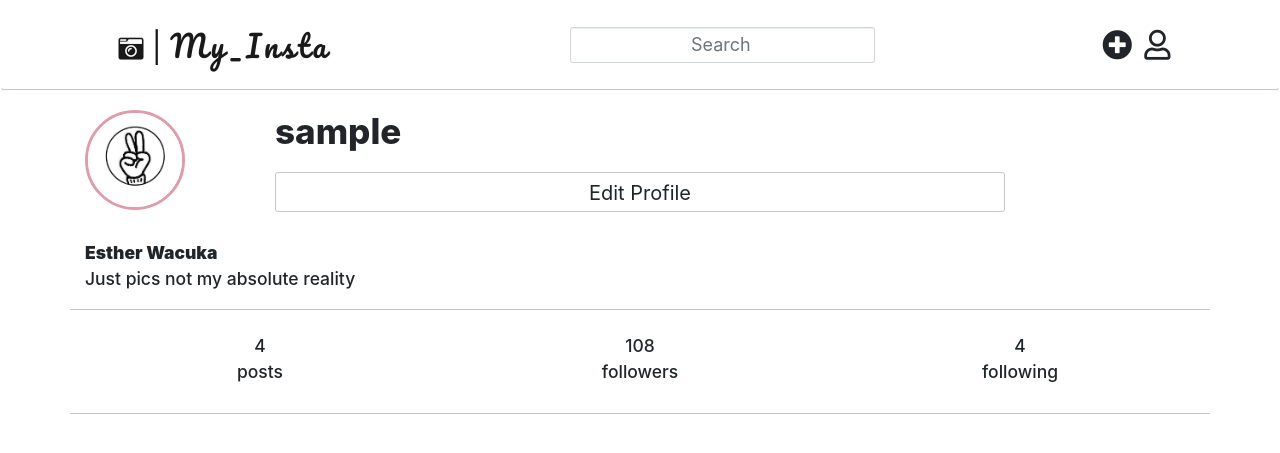
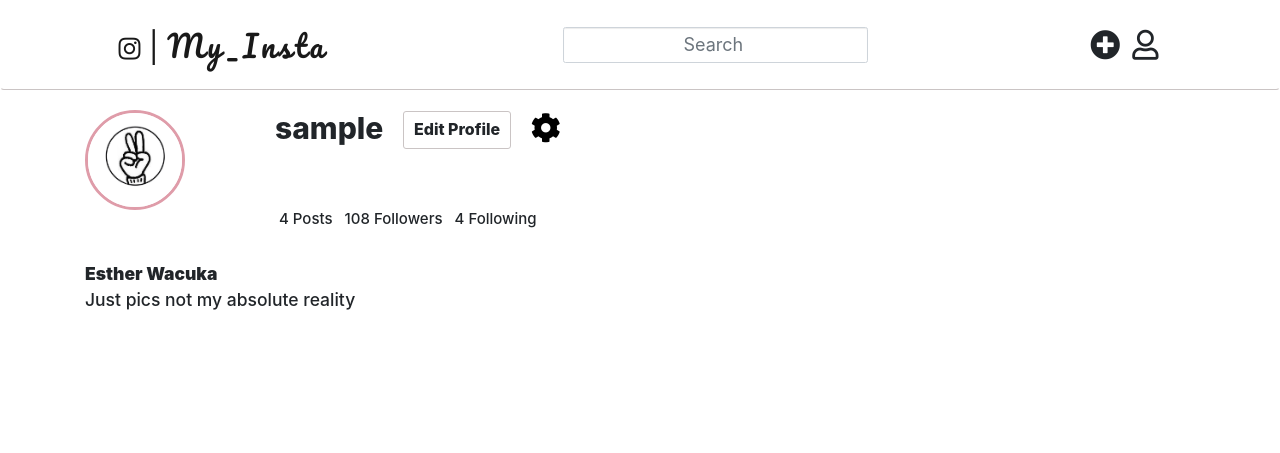
Before and after one commit to washucode/instagram-clone, a Django app: page /profile/ in a window 1280 px wide. Shown: the top 453 px of the page. Run offline with Django 3.2, Linux system fonts and the light colour scheme; the visitor is signed in with stand-in values (Sample User, id 1); some libraries are stand-ins or nearby versions; some web fonts are replaced.

Commit message:
add link to navbar and fine tunr styling in profile page

```diff
--- a/main/templates/navbar.html
+++ b/main/templates/navbar.html
@@ -1,5 +1,5 @@
 <nav class="navbar navbar-expand-lg navbar-light" style = " padding-top:1%;border-bottom-color: rgb(202, 196, 196);padding-bottom:1%; padding-left:8%; padding-right: 8%;" >
-    <a class="navbar-brand"  href = "{%url 'home'%}"><i class="fas fa-camera-retro" style= "font-size:25px; "></i><span style= "font-size:30px; "> | </span><span class = "logo" style= "font-size:30px; ">My_Insta</span></a>
+    <a class="navbar-brand"  href = "{%url 'home'%}"><i class="fab fa-instagram" aria-hidden="true" style = "font-size: 25px"></i><span style= "font-size:30px; "> | </span><span class = "logo" style= "font-size:30px; ">My_Insta</span></a>
 
         <div class="ml-auto" id="navbarNav" >
           <ul class="navbar-nav ">
@@ -22,10 +22,13 @@
             <ul class="navbar-nav ml-auto">
 
                 <li class="nav-item">
-                    <a class=" btn  btn-sm" href="#" title = "add picture" style= "font-size:30px;margin-right: 3%; "><i class="fas fa-plus-circle"></i></a>
+                    <a class=" btn  btn-sm" href="#" title = "add picture" style= "font-size:30px; "><i class="fas fa-plus-circle"></i></a>
                 </li>
                 <li class="nav-item">
                     <a class=" btn btn-sm" href="{%url 'profile'%}" title="profile" style= "font-size:30px;"><i class="far fa-user"></i> </a>
+                </li>
+                <li class="nav-item">
+                  <a class=" btn btn-sm" href="{%url 'logout'%}" title="logout" style= "font-size:30px;"><i class="fa fa-sign-out"></i> </a>
                 </li>
 
 
--- a/main/templates/profile.html
+++ b/main/templates/profile.html
@@ -2,16 +2,25 @@
 
 {%block content%}
 {%include 'navbar.html'%}
-<div class="container">
+<div class="container profile">
     <div class="row">
         <div class="col-md-2">
             <img src="{{user.profile.profile_pic.url}}" alt="" class="img-circle" style = "width:100px;height: 100px; border:solid; border-color:rgb(223, 156, 169)">
         </div>
         <div class="col-md-8">
-            <h1 style ="font-weight: 800; font-size: 35px;">{{user.username}}</h1>
-            <br>
-         <a class = "btn btn-lg btn-block" style = "border: solid; border-color: rgb(202, 196, 196); border-width:1px;height:40px; font-size:20px;">Edit Profile</a>
+            <h1 style ="font-weight: 800; font-size: 30px;">{{user.username}}  &nbsp; <a class = "btn btn-lg" style = "border: solid; border-color: rgb(202, 196, 196); border-width:1px;height:38px; font-size:16px;font-weight: 800;">  Edit Profile </a> &nbsp; <a href=""><i class="fas fa-cog" style= 'color:black;'></i></a></h1>
         </div>
+    </div>
+    <div class="row ">
+        <div class="col-md-2"></div>
+        <div class="col-md-8">
+            <h4> &nbsp;4  <span class = 'bold'>Posts</span> &nbsp; 108 <span class = 'bold'>Followers</span> &nbsp; 4 <span class = 'bold'>Following</span> </h4>
+<span></span>
+        </div>
+        <div class="col-md-2"></div>
+
+
+
     </div>
 
 </div>
@@ -24,23 +33,7 @@
     </div>
 
 </div>
-<br>
-<div class="container statistics">
-    <div class="row text-center">
-        <div class="col-md-4">
-            <h3>4</h3>
-            <h3>posts</h3>
-        </div>
-        <div class="col-md-4">
-            <h3>108</h3>
-            <h3>followers</h3>
-        </div>
-        <div class="col-md-4">
-            <h3>4</h3>
-            <h3>following</h3>
-        </div>
-    </div>
-</div>
+
 
 
 
```
